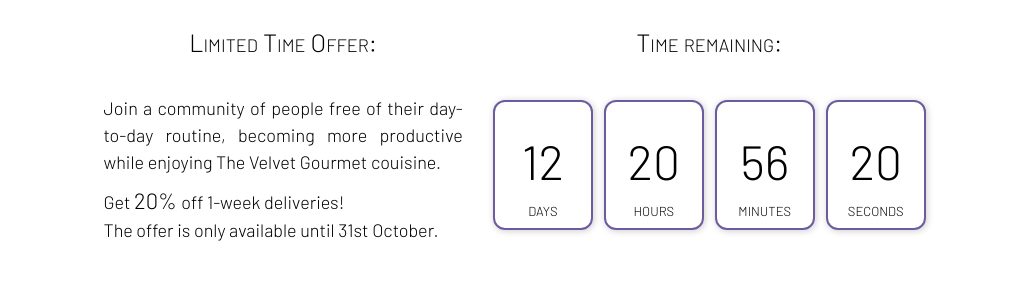
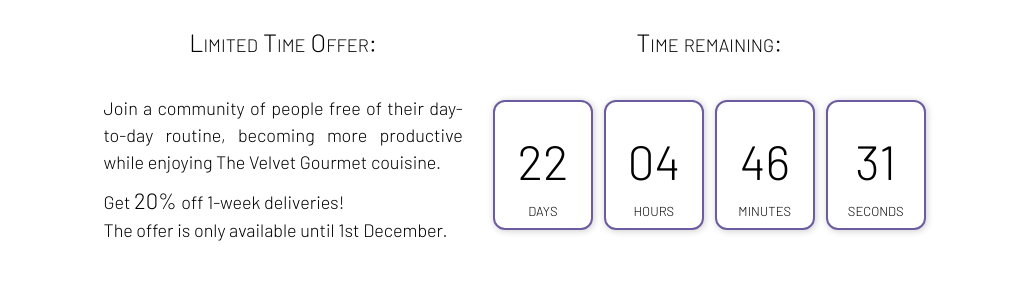
Before and after one commit to vladnomad/web-project--velvet-gourmet, a website: page public/index.html in a window 1280 px wide. Shown: the part 960-1254 px from the top of the page, without its empty margins (125-1156 px from the left). Drawn offline with Linux system fonts and the light colour scheme.

Commit message:
Implementing timer functionality with JS

```diff
--- a/public/index.html
+++ b/public/index.html
@@ -244,7 +244,7 @@
                             <span> 20% </span>
                             off 1-week deliveries!
                             <br>
-                            The offer is only available until 31st October.
+                            The offer is only available until 1st December.
                         </p>
                     </section>
                     <section aria-label="Offer timer"
--- a/public/js/main.js
+++ b/public/js/main.js
@@ -1,4 +1,7 @@
 window.addEventListener("DOMContentLoaded", () => {
+
+// Tabs
+
     const tab = document.querySelectorAll(".tab"),
           tabPanel = document.querySelectorAll(".tabpanel"),
           tabList = document.querySelector(".tablist");
@@ -34,4 +37,58 @@
             });
         }
     });
+
+// Timer
+
+    const deadline = "2022-12-01";
+
+    function getTimeRemaining(time) {
+        const t = Date.parse(time) - new Date(),
+              days = Math.floor(t / (1000 * 60 * 60 * 24)),
+              hours = Math.floor((t / (1000 * 60 * 60)) % 24),
+              minutes = Math.floor((t / 1000 / 60) % 60),
+              seconds = Math.floor((t / 1000) % 60);
+
+        return {
+            "total": t,
+            "days": days,
+            "hours": hours,
+            "minutes": minutes,
+            "seconds": seconds
+        };
+    }
+
+    function getZero(num) {
+        if (num >= 0 && num < 10) {
+            return `0${num}`;
+        } else {
+            return num
+        }
+    }
+
+    function setTimer(selector, time) {
+        const timer = document.getElementById(selector),
+              days = timer.querySelector("#days"),
+              hours = timer.querySelector("#hours"),
+              minutes = timer.querySelector("#minutes"),
+              seconds = timer.querySelector("#seconds"),
+              timeInterval = setInterval(updateTimer, 1000);
+
+        updateClock();
+
+        function updateTimer() {
+            const t = getTimeRemaining(time);
+
+            days.innerHTML = getZero(t.days);
+            hours.innerHTML = getZero(t.hours - 1);
+            minutes.innerHTML = getZero(t.minutes);
+            seconds.innerHTML = getZero(t.seconds);
+
+            if (t.total <= 0) {
+                clearInterval(timeInterval);
+            }
+        }
+    }
+
+    setTimer("timer__wrapper", deadline);
 });
```
